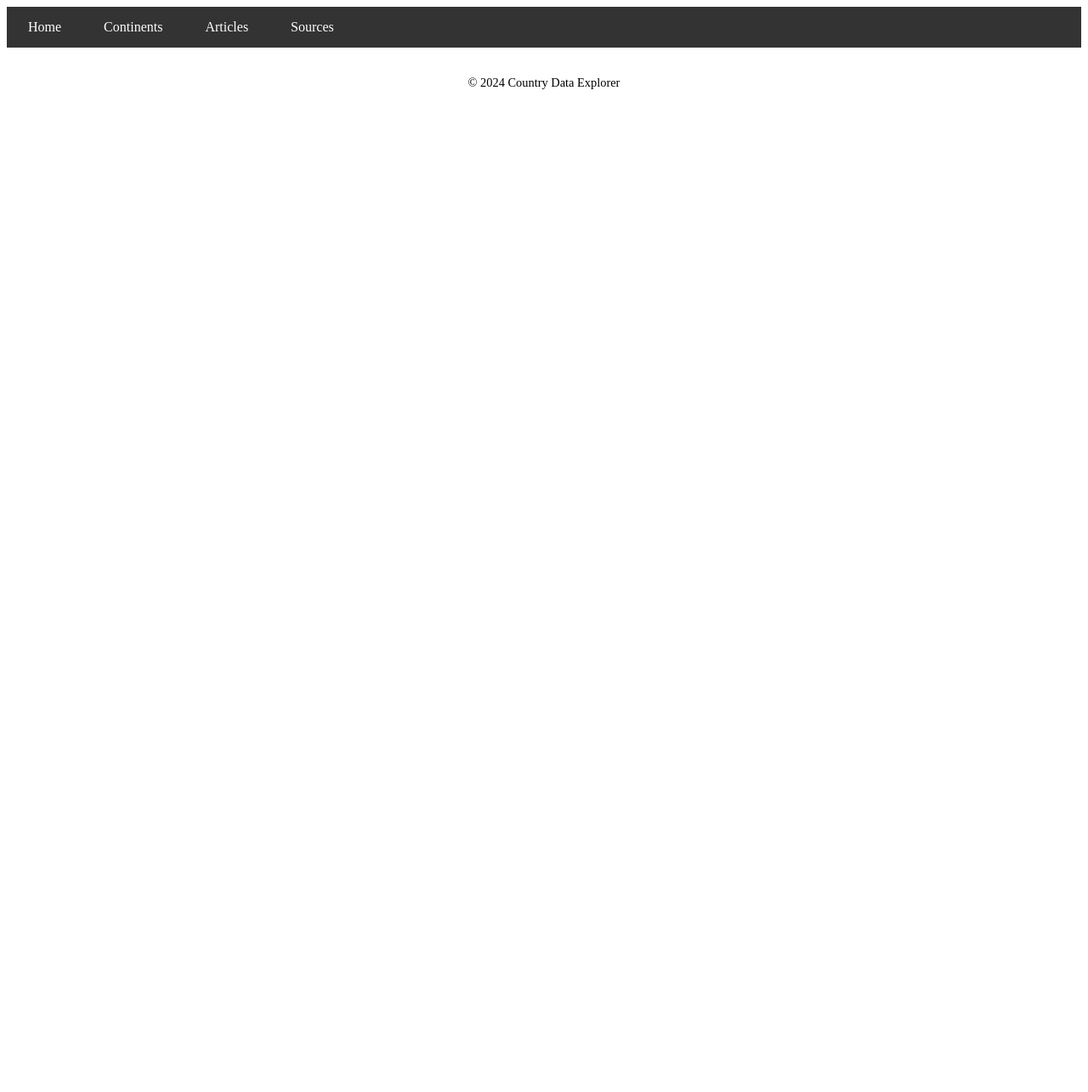
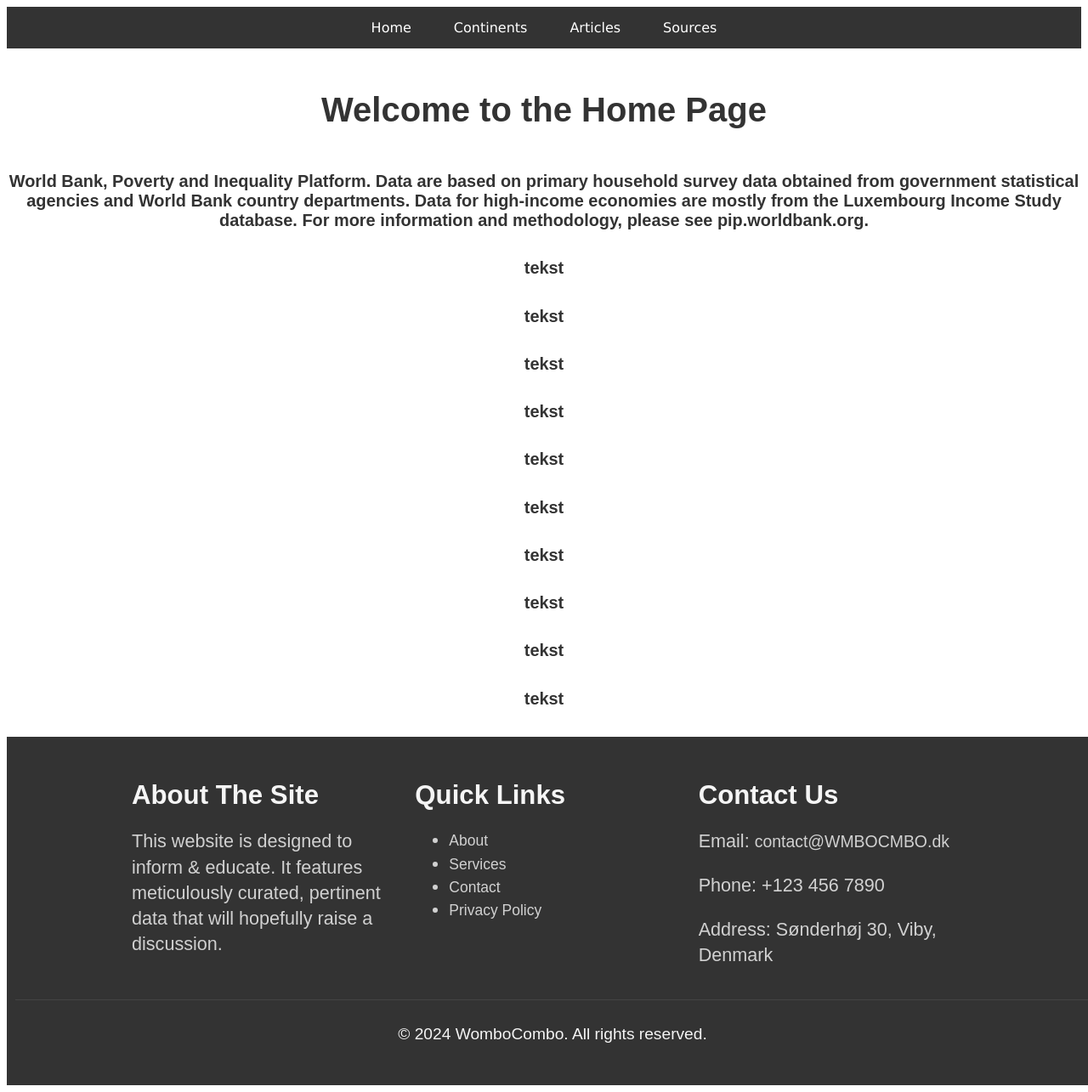
Before and after one commit to jonasissmallguy/projekt_fn, a website: page frontend/index.html in a window 1280 px wide. Shown: the whole page at 85% size. Before the commit the page ends 800 px from the top, so only its background shows below. Drawn offline with Linux system fonts and the light colour scheme; no server answers.

Commit message:
HTML: Modificeret navbar, etableret footer
CSS: Hover effekt på navbar, farveændring

```diff
--- a/frontend/components/footer/footer.css
+++ b/frontend/components/footer/footer.css
@@ -1,35 +1,63 @@
+
 .footer {
     background-color: #333;
-    color: white;
-    padding: 20px;
-    margin-top: auto;
+    color: #f5f5f5;
+    padding: 20px 10px;
+    text-align: left;
+    width: 100%;
 }
 
 .footer-content {
-    text-align: center;
+    display: flex;
+    justify-content: space-between;
+    flex-wrap: wrap;
+    max-width: 1000px;
+    margin: 0 auto;
 }
 
-.footer-links {
-    list-style: none;
-    padding: 0;
-    margin: 0 0 15px 0;
+.footer-section {
+    flex: 1;
+    margin: 5px;
+    min-width: 200px;
 }
 
-.footer-links li {
-    display: inline-block;
-    margin: 0 10px;
+.footer-section h2 {
+    font-size: 1.3em;
+    margin-bottom: 10px;
+    color: #f5f5f5;
 }
 
-.footer-links a {
-    color: white;
-    text-decoration: none;
+.footer-section p, .footer-section ul, .footer-section li, .footer-section a {
+    font-size: 0.9em;
+    color: #d1d1d1;
+    line-height: 1.4;
 }
 
-.footer-links a:hover {
-    text-decoration: underline;
+.footer-section a {
+    text-decoration: none;
+    color: #d1d1d1;
 }
 
-.footer-copyright {
-    margin: 0;
-    font-size: 0.9em;
+.footer-section a:hover {
+    color: #fff;
 }
+
+.footer-bottom {
+    text-align: center;
+    padding: 10px 0;
+    border-top: 1px solid #444;
+    margin-top: 10px;
+    font-size: 0.8em;
+}
+
+@media (max-width: 768px) {
+    .footer-content {
+        flex-direction: column;
+        align-items: center;
+    }
+
+    .footer-section {
+        margin-bottom: 15px;
+        text-align: center;
+    }
+}
--- a/frontend/components/footer/footer.html
+++ b/frontend/components/footer/footer.html
@@ -1,9 +1,27 @@
-<div class="footer-content">
-    <ul class="footer-links">
-        <li><a href="about.html">About</a></li>
-        <li><a href="contact.html">Contact</a></li>
-        <li><a href="privacy.html">Privacy Policy</a></li>
-        <li><a href="terms.html">Terms of Use</a></li>
-    </ul>
-    <p class="footer-copyright">&copy; 2024 Country Data Explorer</p>
-</div>
+    <footer class="footer">
+    <div class="footer-content">
+        <div class="footer-section about">
+            <h2>About The Site</h2>
+            <p>This website is designed to inform & educate. It features meticulously curated, pertinent data that will hopefully raise a discussion.
+            </p>
+        </div>
+        <div class="footer-section links">
+            <h2>Quick Links</h2>
+            <ul>
+                <li><a href="/about">About</a></li>
+                <li><a href="/services">Services</a></li>
+                <li><a href="/contact">Contact</a></li>
+                <li><a href="/privacy">Privacy Policy</a></li>
+            </ul>
+        </div>
+        <div class="footer-section contact">
+            <h2>Contact Us</h2>
+            <p>Email: <a href="mailto:contact@WMBOCMBO.com">contact@WMBOCMBO.dk</a></p>
+            <p>Phone: +123 456 7890</p>
+            <p>Address: Sønderhøj 30, Viby, Denmark</p>
+        </div>
+    </div>
+    <div class="footer-bottom">
+        <p>&copy; 2024 WomboCombo. All rights reserved.</p>
+    </div>
+</footer>
--- a/frontend/components/navbar/navbar.css
+++ b/frontend/components/navbar/navbar.css
@@ -3,7 +3,10 @@
     padding: 0;
     margin: 0;
     display: flex;
+    justify-content: center;
     background-color: #333;
+    width:100%;
+    font-family:Verdana, Geneva, Tahoma, sans-serif
 }
 .nav li {
     position: relative;
@@ -55,3 +58,86 @@
     font-size: 0.8em;
     margin-left: 8px;
 }
+.nav ul {
+    list-style-type: none;
+    padding: 0;
+    margin: 0;
+    display: flex;
+    justify-content: center;
+    background-color: #333;
+    width:100%;
+    font-family:Verdana, Geneva, Tahoma, sans-serif
+}
+.nav li {
+    position: relative;
+}
+.nav a {
+    display: block;
+    color: white;
+    text-decoration: none;
+    padding: 15px 25px;
+}
+.dropdown-content {
+    display: none;
+    position: absolute;
+    background-color: #343434;
+    min-width: 200px;
+    box-shadow: 0px 8px 16px 0px rgba(0,0,0,0.2);
+    z-index: 1;
+}
+.dropdown:hover .dropdown-content {
+    display: block;
+}
+.continent-content {
+    display: none;
+    position: absolute;
+    left: 100%;
+    top: 0;
+    background-color: #343434;
+    min-width: 200px;
+    box-shadow: 0px 8px 16px 0px rgba(0,0,0,0.2);
+}
+.dropdown-content a {
+    color: black;
+    padding: 12px 16px;
+    text-decoration: none;
+    display: block;
+}
+.dropdown-content a:hover,
+.continent-content a:hover {
+    background-color: #ddd;
+}
+.dropdown-item {
+    position: relative;
+}
+.dropdown-item:hover .continent-content {
+    display: block;
+}
+.country-iso {
+    color: #666;
+    font-size: 0.8em;
+    margin-left: 8px;
+}
+.nav a {
+    display: block;
+    color: white;
+    text-decoration: none;
+    padding: 15px 25px;
+    transition: background-color 0.3s, color 0.3s; /* Smooth transition */
+}
+
+.nav a:hover {
+    background-color: #555; /* Background color change on hover */
+    color: rgb(255, 255, 255); /* Text color change on hover */
+}
+
+.dropdown-content a:hover {
+    background-color: #ddd;
+    color: #333;
+}
+
+/* Optional: Change hover effect for active link */
+.nav a.active:hover {
+    background-color: #444; /* Slightly darker background for active links */
+    color: #fff; /* Keep contrast */
+}
--- a/frontend/index.html
+++ b/frontend/index.html
@@ -14,11 +14,38 @@
         <!-- Your page content here -->
     </div>
 
-    <div id="footer-container"></div>
+    <div class="header">
+        <h1>Welcome to the Home Page</h1>
+    </div>
+
+    <div class="information">
+        <h5>World Bank, Poverty and Inequality Platform. Data are based on primary household survey data obtained from government statistical agencies and World Bank country departments. Data for high-income economies are mostly from the Luxembourg Income Study database. For more information and methodology, please see pip.worldbank.org.</h5>
 
     <script type="module">
         import { initializePage } from '/js/utils/pageLoader.js';
         document.addEventListener('DOMContentLoaded', initializePage);
     </script>
+
+    <div class="tekst1">
+        <h5>tekst</h5>
+    <div class="tekst2">
+        <h5>tekst</h5>
+        <div class="tekst2">
+            <h5>tekst</h5>
+            <div class="tekst2">
+                <h5>tekst</h5>
+                <div class="tekst2">
+                    <h5>tekst</h5>
+                    <div class="tekst1">
+                        <h5>tekst</h5>
+                    <div class="tekst2">
+                        <h5>tekst</h5>
+                        <div class="tekst2">
+                            <h5>tekst</h5>
+                            <div class="tekst2">
+                                <h5>tekst</h5>
+                                <div class="tekst2">
+                                    <h5>tekst</h5>
+    <div id="footer-container"></div>
 </body>
 </html>
--- a/frontend/styles.css
+++ b/frontend/styles.css
@@ -7,6 +7,26 @@
     padding: 20px;
     background-color: #f5f5f5;
     border-radius: 8px;
+    justify-content: center;
+}
+
+.header {
+    text-align: center; /* Centrerer teksten */
+    margin: 50px 0; /*vertikal afstand */
+}
+.header h1 {
+    font-family: 'Arial', sans-serif; /* skrifttype */
+    font-size: 2.5em; /*skriftstørrelsen */
+    color: #333; /* tekstfarve */
+}
+
+.information {
+
+    text-align: center;
+    text-decoration: dashed;
+    font-family: 'Arial', sans-serif; /* skrifttype */
+    font-size: 1.5em; /*skriftstørterelsen */
+    color: #333; /* tekstfarve */
 }
 
 .country-flag {
```
Also changed, not shown: frontend/articles.html (+15 -9 lines), frontend/country.html (+9 -3 lines), frontend/sources.html (deleted, +0 -24 lines).
